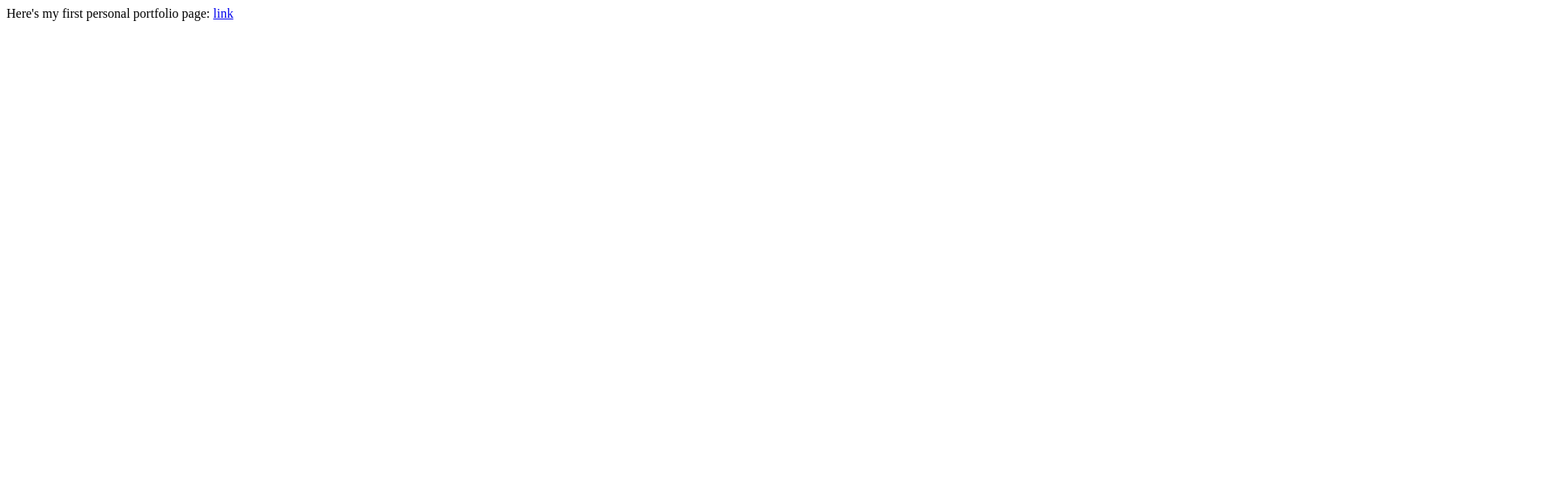
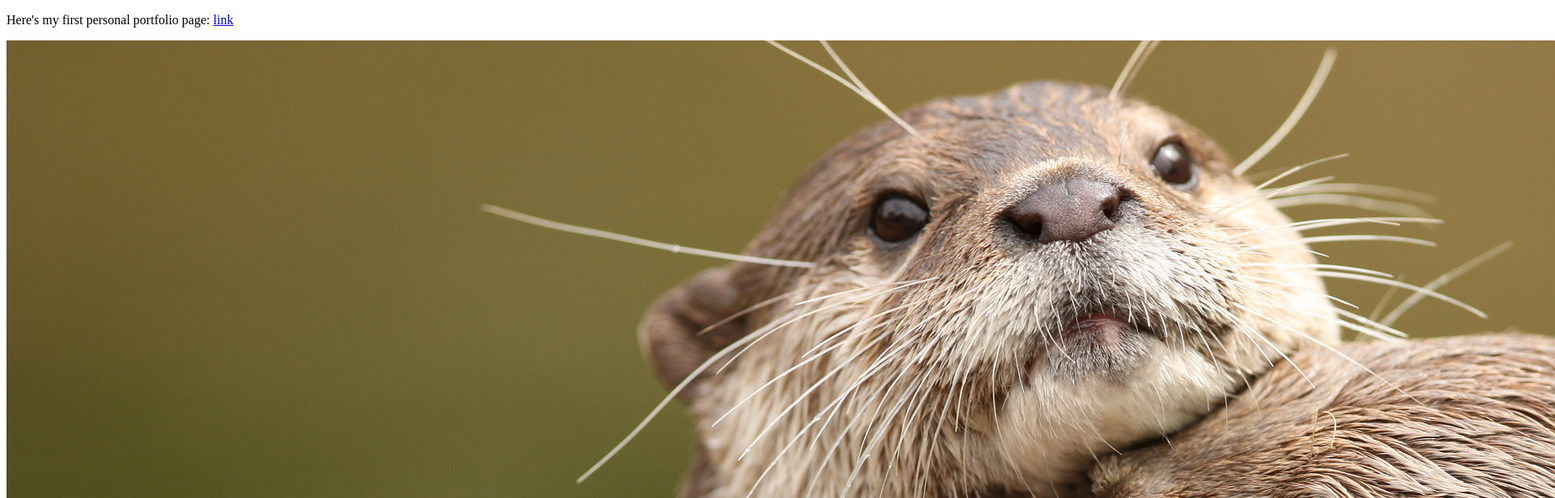
Before and after one commit to elephino/personal-portfolio, a plain HTML site: page index.html in a window 1280 px wide. Shown: the top 616 px of the page at 81% size, 1920 px wide, since content can reach past the window. Drawn offline with Linux system fonts and the light colour scheme.

Commit message:
Added pic of otters to index.html

```diff
--- a/index.html
+++ b/index.html
@@ -7,6 +7,9 @@
     <title>Document</title>
 </head>
 <body>
-    Here's my first personal portfolio page: <a href="./css-portfolio-page-01/">link</a>
+    <p>Here's my first personal portfolio page: <a href="./css-portfolio-page-01/">link</a></p>
+
+    <img src="./img/otter.jpg"></img>
+
 </body>
 </html>
```
